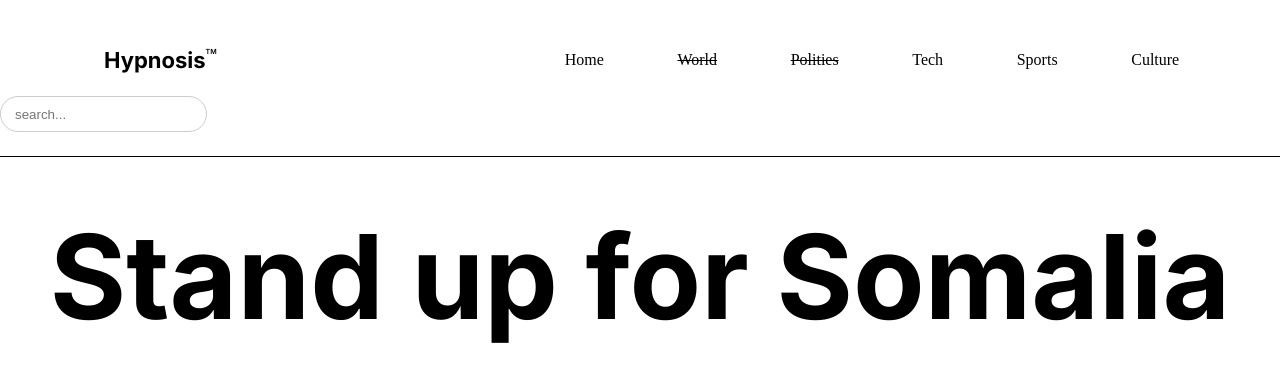
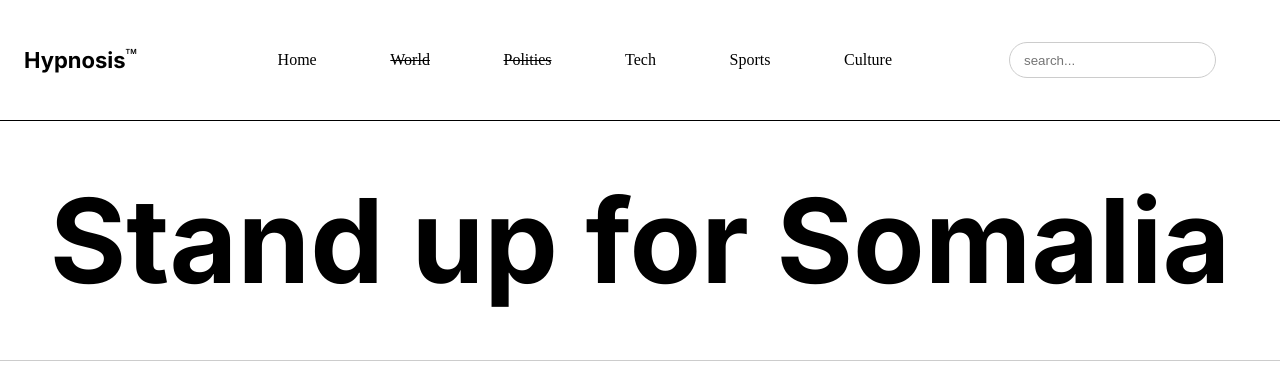
Before and after one commit to LuisFerRG/Hypnosis-page, a website: page index.html in a window 1280 px wide. Shown: the top 376 px of the page. Drawn offline with Linux system fonts and the light colour scheme.

Commit message:
fix reponsive desktop version

```diff
--- a/styles.css
+++ b/styles.css
@@ -18,7 +18,7 @@
   justify-content: space-between;
   align-items: center;
   width: 100%;
-  max-width: 1440px;
+  max-width: 1280px;
   background-color: #fff;
   border-bottom: 1px solid #000;
   color: #000;
@@ -31,7 +31,7 @@
 
 .h1 {
   display: flex;
-  margin: 0 5rem;
+  margin: 0;
   padding: 24px 24px;
   text-decoration: none;
   font-family: Inter, sans-serif;
@@ -55,8 +55,7 @@
 
 .header .navbar {
   background-color: #fff;
-  margin-right: 4rem;
-  margin-left: 0;
+  margin: 0;
 }
 
 .header .ul {
@@ -64,6 +63,7 @@
   flex-flow: row wrap;
   justify-content: flex-end;
   align-items: center;
+  padding: 0;
 }
 
 .a {
```
